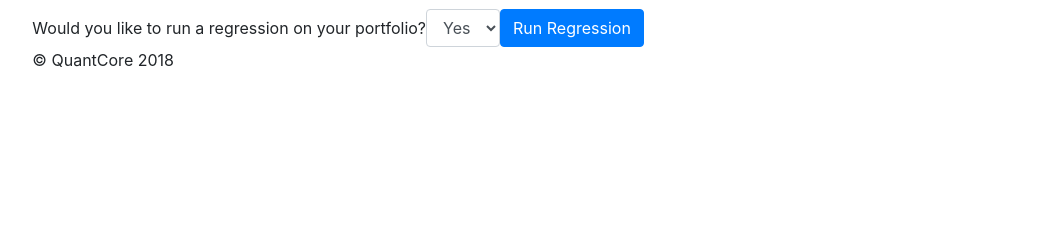
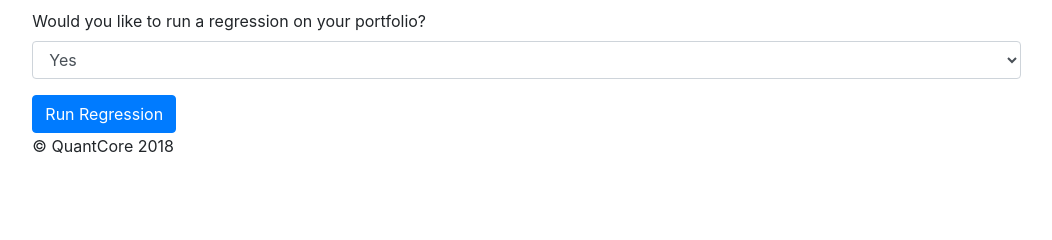
Before and after one commit to sking8484/quantcore, a Django app: template port_optimization/templates/port_optimization/optimized.html in a window 1280 px wide. Shown: the part 248-488 px from the top of the page, without its empty margins (220-1272 px from the left). Run offline with Django 3.2, Linux system fonts and the light colour scheme; the template is opened without the code that fills it, so the values that code supplies are empty; parts of the project's set-up code (start-up, migrations or seed data) failed here and were passed over; some libraries are stand-ins or nearby versions.

```diff
--- a/port_optimization/templates/port_optimization/optimized.html
+++ b/port_optimization/templates/port_optimization/optimized.html
@@ -34,12 +34,11 @@
   <div class="row">
     <div class="col-md-12">
 
-      <form class="form-inline" action="{% url 'regression:simple_regression' %}" method="post">
+      <form class="" action="{% url 'regression:simple_regression' %}" method="post">
         <div class="form-group">
           {% csrf_token %}
           <label for="exampleFormControlSelect1">Would you like to run a regression on your portfolio?</label>
           <select class="form-control" id="exampleFormControlSelect1" name='port_regression'>
-            <br>
             <option value="run">Yes</option>
             <option value='do_not_run'>No</option>
 
--- a/port_optimization/views.py
+++ b/port_optimization/views.py
@@ -128,8 +128,8 @@ def optimize(request):
             portfolio_table = pd.concat([optimal_position_val['Total_position'].round(2),non_optimal_position_val['Total_position'].round(2)],axis = 1)
 
             portfolio_table.columns = ['Optimal Position Value','Non Optimal Position Value']
-            global global_portfolio_optimal_non_optimal
-            global_portfolio_optimal_non_optimal = portfolio_table
+            global global_portfolio_optimal_non_optimal = portfolio_table
+
             portfolio_table['Difference'] = portfolio_table['Optimal Position Value'] - portfolio_table['Non Optimal Position Value']
             table = tables.make_stock_table(portfolio_table.round(2))
 
```
